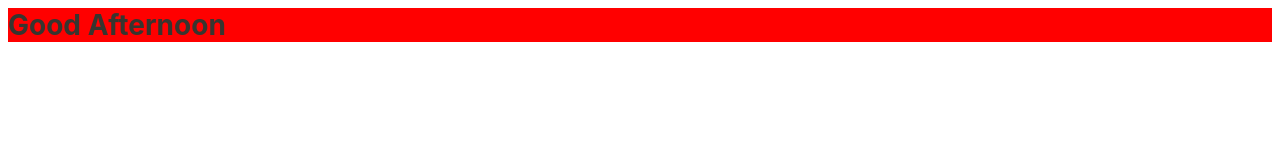
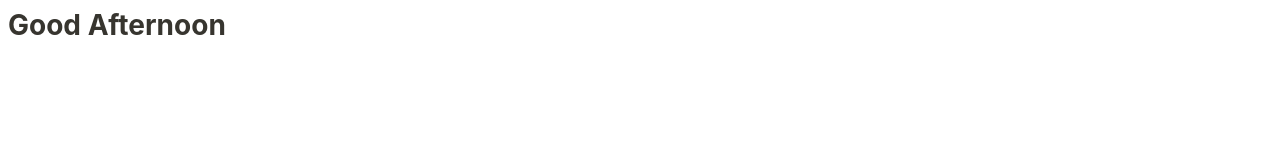
Before and after one commit to axelbellahsen/notion-widget, a plain HTML site: page index.html in a window 1280 px wide. Drawn offline with Linux system fonts and the light colour scheme.

Commit message:
Update index.html

```diff
--- a/index.html
+++ b/index.html
@@ -2,12 +2,15 @@
 <head>
     <title></title>
     <style>
+
+     body{
+         background: white;
+     }
 #lbl {
     font-family: inter, -apple-system, BlinkMacSystemFont, "Segoe UI", Helvetica, "Apple Color Emoji", Arial, sans-serif, "Segoe UI Emoji", "Segoe UI Symbol";
     font-size: 28;
     font-weight: bold;
     color: rgb(55, 53, 47);
-    background: red;
 }
     </style>
 </head>
```
